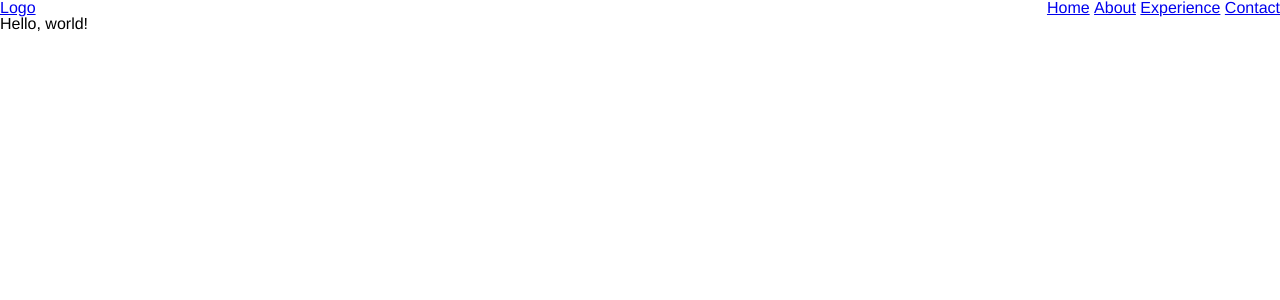
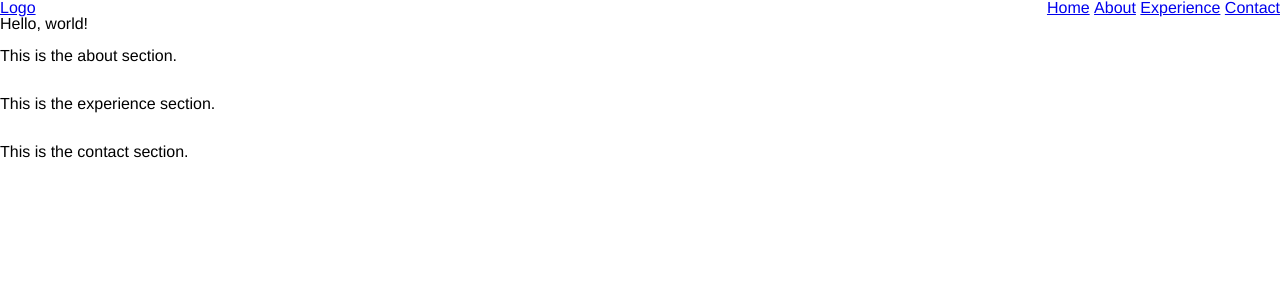
Before and after one commit to PlatHum/resume-website, a Jekyll site: the page built from index.html, in a window 1280 px wide. Shown: the top 300 px of the page. Built offline with Jekyll 4.4.1, drawn with Linux system fonts in a browser that asks for light colours; part of the change alters nothing that is shown.

Commit message:
Add section linking for single page website design

```diff
--- a/_includes/header.html
+++ b/_includes/header.html
@@ -2,9 +2,9 @@
   <nav>
     <ul class="header-nav">
       <li><a href="./">Home</a></li>
-      <li><a href="#">About</a></li>
-      <li><a href="#">Experience</a></li>
-      <li><a href="#">Contact</a></li>
+      <li><a href="#ABOUT_SECTION">About</a></li>
+      <li><a href="#EXPERIENCE_SECTION">Experience</a></li>
+      <li><a href="#CONTACT_SECTION">Contact</a></li>
   </nav>
 
 <a href="./" class="header-logo">Logo</a>
--- a/_layouts/default.html
+++ b/_layouts/default.html
@@ -6,5 +6,15 @@
   <body>
     {% include header.html %}
     <p> Hello, world! </p>
-  </body>
+    <br>
+    <a id="ABOUT_SECTION">This is the about section.</a>
+    <br>
+    <br>
+    <br>
+    <a id="EXPERIENCE_SECTION">This is the experience section.</a>
+    <br>
+    <br>
+    <br>
+    <a id="CONTACT_SECTION">This is the contact section.</a>
+ </body>
 </html>
```
